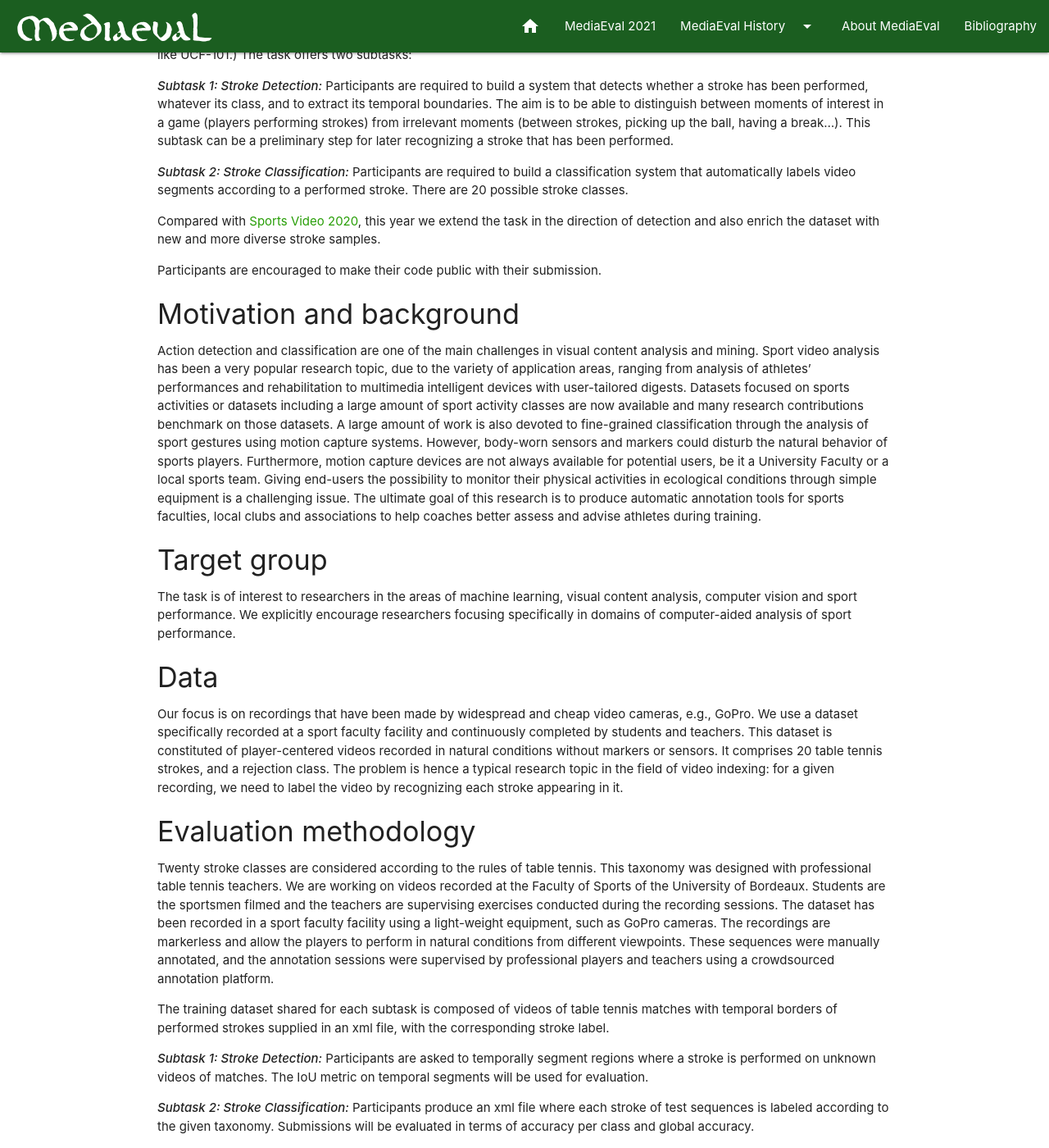
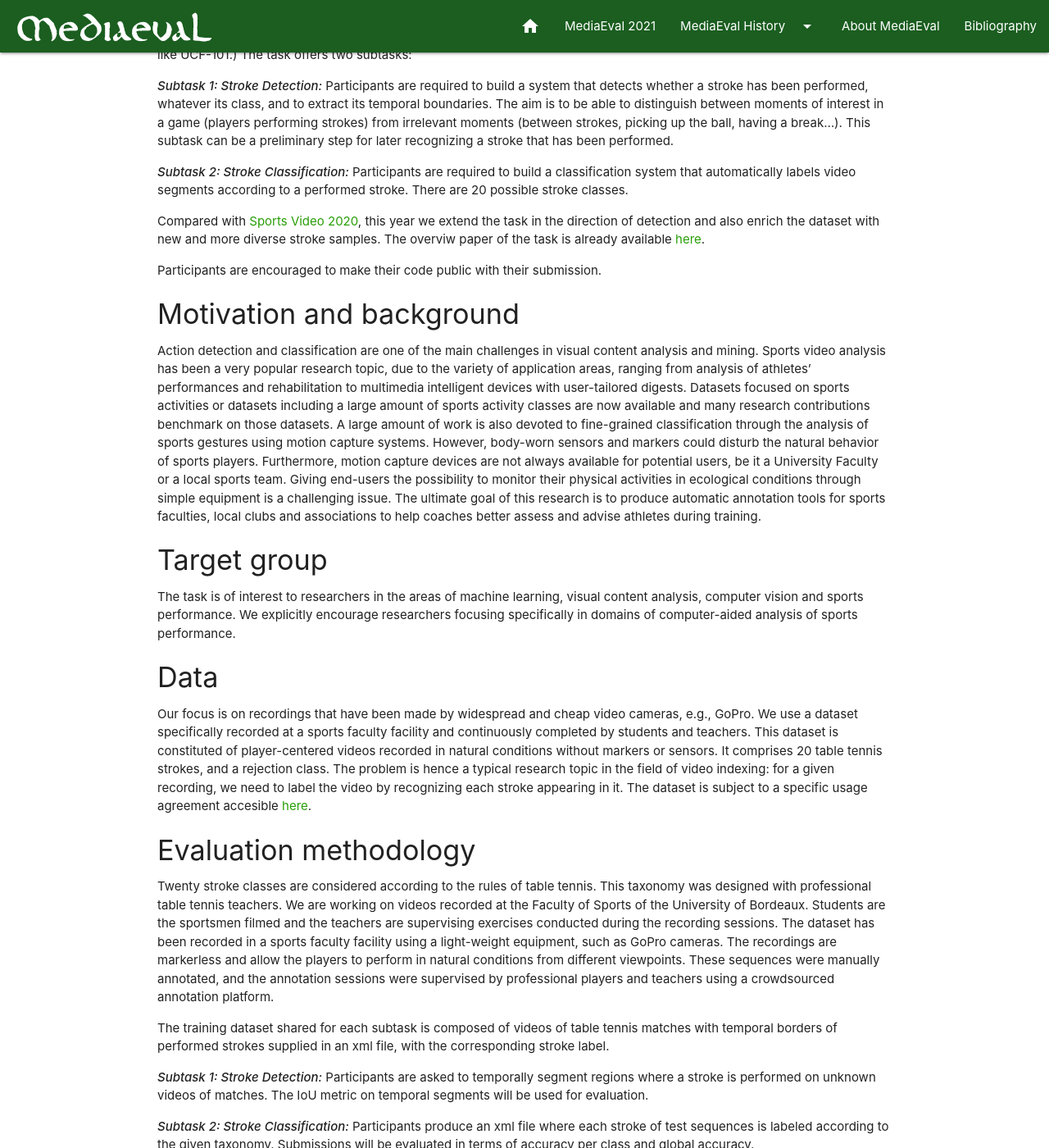
Before and after one commit to multimediaeval/multimediaeval.github.io, a Jekyll site: the page built from _editions/2021/tasks/sportsvideo.md, in a window 1280 px wide and 1400 px high, scrolled down 384 px. Shown: the whole window at 82% size. Built offline with Jekyll 4.4.1, drawn with Linux system fonts in a browser that asks for light colours; some of the changed text lies outside the part shown.

Commit message:
Update sportsvideo
modification of the data release date, add links to usage condition and overview paper, typos

```diff
--- a/_editions/2021/tasks/sportsvideo.md
+++ b/_editions/2021/tasks/sportsvideo.md
@@ -7,7 +7,7 @@
 # required info
 title: "Sports Video: Fine Grained Action Detection and Classification of Table Tennis Strokes from videos"
 subtitle:
-blurb: "Participants are provided with a set of videos of table tennis games and are required to analyze them (i.e., carry out classification and detection of strokes). The ultimate goal of this research is to produce automatic annotation tools for sport faculties, local clubs and associations to help coaches to better assess and advise athletes during training."
+blurb: "Participants are provided with a set of videos of table tennis games and are required to analyze them (i.e., carry out classification and detection of strokes). The ultimate goal of this research is to produce automatic annotation tools for sports faculties, local clubs and associations to help coaches to better assess and advise athletes during training."
 ---
 
 <!-- # please respect the structure below-->
@@ -20,21 +20,21 @@
 
 ***Subtask 2: Stroke Classification:*** Participants are required to build a classification system that automatically labels video segments according to a performed stroke. There are 20 possible stroke classes.
 
-Compared with [Sports Video 2020](https://multimediaeval.github.io/editions/2020/tasks/sportsvideo/), this year we extend the task in the direction of detection and also enrich the dataset with new and more diverse stroke samples.
+Compared with [Sports Video 2020](https://multimediaeval.github.io/editions/2020/tasks/sportsvideo/), this year we extend the task in the direction of detection and also enrich the dataset with new and more diverse stroke samples. The overviw paper of the task is already available [here](https://www.labri.fr/projet/AIV/MediaEval/Sports_Video_Task_2021.pdf).
 
 Participants are encouraged to make their code public with their submission.
 
 #### Motivation and background
-Action detection and classification are one of the main challenges in visual content analysis and mining. Sport video analysis has been a very popular research topic, due to the variety of application areas, ranging from analysis of athletes’ performances and rehabilitation to multimedia intelligent devices with user-tailored digests. Datasets focused on sports activities or datasets including a large amount of sport activity classes are now available and many research contributions benchmark on those datasets. A large amount of work is also devoted to fine-grained classification through the analysis of sport gestures using motion capture systems. However, body-worn sensors and markers could disturb the natural behavior of sports players. Furthermore, motion capture devices are not always available for potential users, be it a University Faculty or a local sports team. Giving end-users the possibility to monitor their physical activities in ecological conditions through simple equipment is a challenging issue. The ultimate goal of this research is to produce automatic annotation tools for sports faculties, local clubs and associations to help coaches better assess and advise athletes during training.
+Action detection and classification are one of the main challenges in visual content analysis and mining. Sports video analysis has been a very popular research topic, due to the variety of application areas, ranging from analysis of athletes’ performances and rehabilitation to multimedia intelligent devices with user-tailored digests. Datasets focused on sports activities or datasets including a large amount of sports activity classes are now available and many research contributions benchmark on those datasets. A large amount of work is also devoted to fine-grained classification through the analysis of sports gestures using motion capture systems. However, body-worn sensors and markers could disturb the natural behavior of sports players. Furthermore, motion capture devices are not always available for potential users, be it a University Faculty or a local sports team. Giving end-users the possibility to monitor their physical activities in ecological conditions through simple equipment is a challenging issue. The ultimate goal of this research is to produce automatic annotation tools for sports faculties, local clubs and associations to help coaches better assess and advise athletes during training.
 
 #### Target group
-The task is of interest to researchers in the areas of machine learning, visual content analysis, computer vision and sport performance. We explicitly encourage researchers focusing specifically in domains of computer-aided analysis of sport performance.
+The task is of interest to researchers in the areas of machine learning, visual content analysis, computer vision and sports performance. We explicitly encourage researchers focusing specifically in domains of computer-aided analysis of sports performance.
 
 #### Data
-Our focus is on recordings that have been made by widespread and cheap video cameras, e.g., GoPro. We use a dataset specifically recorded at a sport faculty facility and continuously completed by students and teachers. This dataset is constituted of player-centered videos recorded in natural conditions without markers or sensors. It comprises 20 table tennis strokes, and a rejection class. The problem is hence a typical research topic in the field of video indexing: for a given recording, we need to label the video by recognizing each stroke appearing in it.
+Our focus is on recordings that have been made by widespread and cheap video cameras, e.g., GoPro. We use a dataset specifically recorded at a sports faculty facility and continuously completed by students and teachers. This dataset is constituted of player-centered videos recorded in natural conditions without markers or sensors. It comprises 20 table tennis strokes, and a rejection class. The problem is hence a typical research topic in the field of video indexing: for a given recording, we need to label the video by recognizing each stroke appearing in it. The dataset is subject to a specific usage agreement accesible [here](https://www.labri.fr/projet/AIV/MediaEval/Particular_conditions.pdf).
 
 #### Evaluation methodology
-Twenty stroke classes are considered according to the rules of table tennis. This taxonomy was designed with professional table tennis teachers. We are working on videos recorded at the Faculty of Sports of the University of Bordeaux. Students are the sportsmen filmed and the teachers are supervising exercises conducted during the recording sessions. The dataset has been recorded in a sport faculty facility using a light-weight equipment, such as GoPro cameras. The recordings are markerless and allow the players to perform in natural conditions from different viewpoints. These sequences were manually annotated, and the annotation sessions were supervised by professional players and teachers using a crowdsourced annotation platform.
+Twenty stroke classes are considered according to the rules of table tennis. This taxonomy was designed with professional table tennis teachers. We are working on videos recorded at the Faculty of Sports of the University of Bordeaux. Students are the sportsmen filmed and the teachers are supervising exercises conducted during the recording sessions. The dataset has been recorded in a sports faculty facility using a light-weight equipment, such as GoPro cameras. The recordings are markerless and allow the players to perform in natural conditions from different viewpoints. These sequences were manually annotated, and the annotation sessions were supervised by professional players and teachers using a crowdsourced annotation platform.
 
 The training dataset shared for each subtask is composed of videos of table tennis matches with temporal borders of performed strokes supplied in an xml file, with the corresponding stroke label.
 
@@ -75,11 +75,11 @@
 * Laurent Mascarilla, MIA, University of La Rochelle, France
 
 #### Task Schedule
-* 1 August 2021: Data release <!-- # Replace XX with your date. We suggest setting the date in June-July-->
+* 1 August - 15 October 2021: Data release <!-- # Replace XX with your date. We suggest setting the date in June-July-->
 * 25 October 2021: Runs due <!-- # Replace XX with your date. We suggest setting enough time in order to have enough time to assess and return the results by the Results returned deadline-->
 * 8 November 2021: Results returned  <!-- Replace XX with your date. Latest possible should be 15 November-->
 * 22 November 2021: Working notes paper  <!-- Fixed. Please do not change. Exact date to be decided-->
 * 6-8 December 2021: MediaEval 2020 Workshop <!-- Fixed. Please do not change. Exact date to be decided-->
 
 #### Acknolwedgments
-We would like to thank all the players and annotators for their involvement in the acquisition and annotation processes and Alain Coupet from sport faculty of Bordeaux, expert and teacher in table tennis, for the proposed table tennis strokes taxonomy.
+We would like to thank all the players and annotators for their involvement in the acquisition and annotation processes and Alain Coupet from sports faculty of Bordeaux, expert and teacher in table tennis, for the proposed table tennis strokes taxonomy.
```
